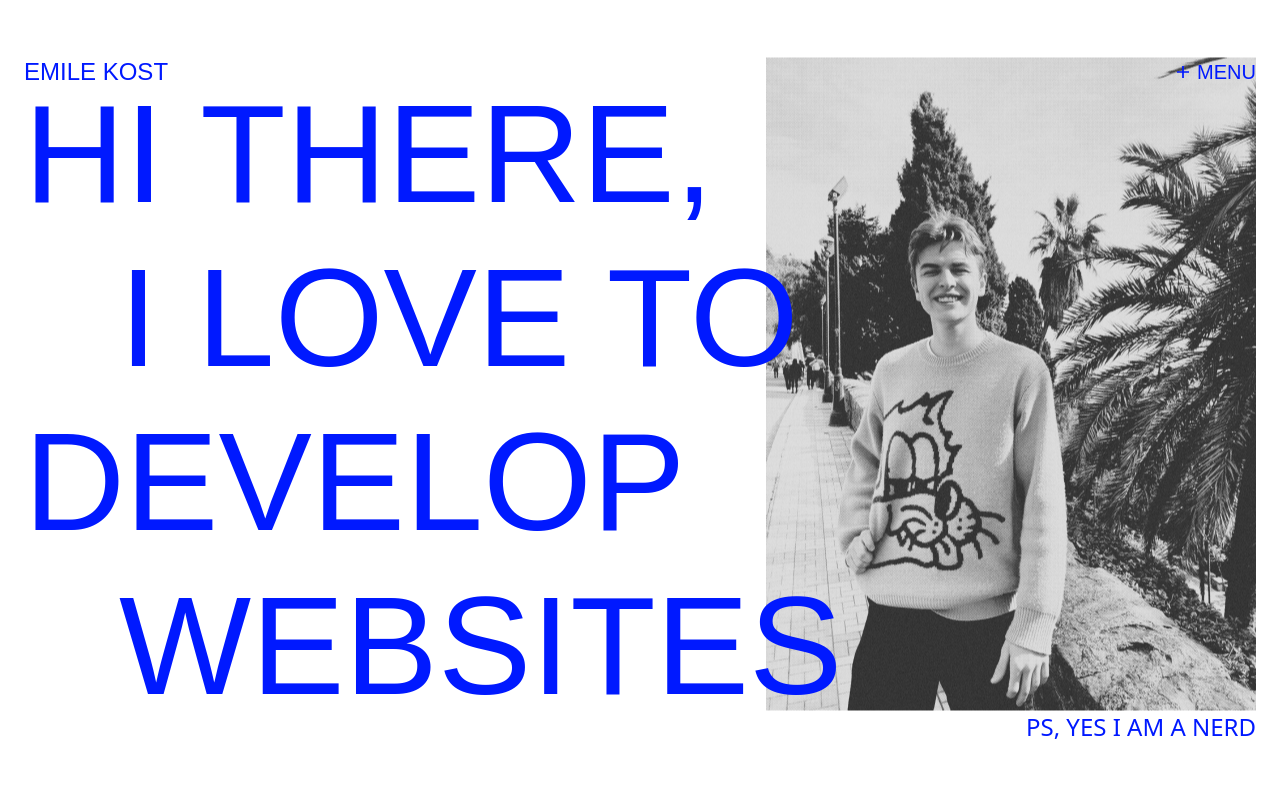
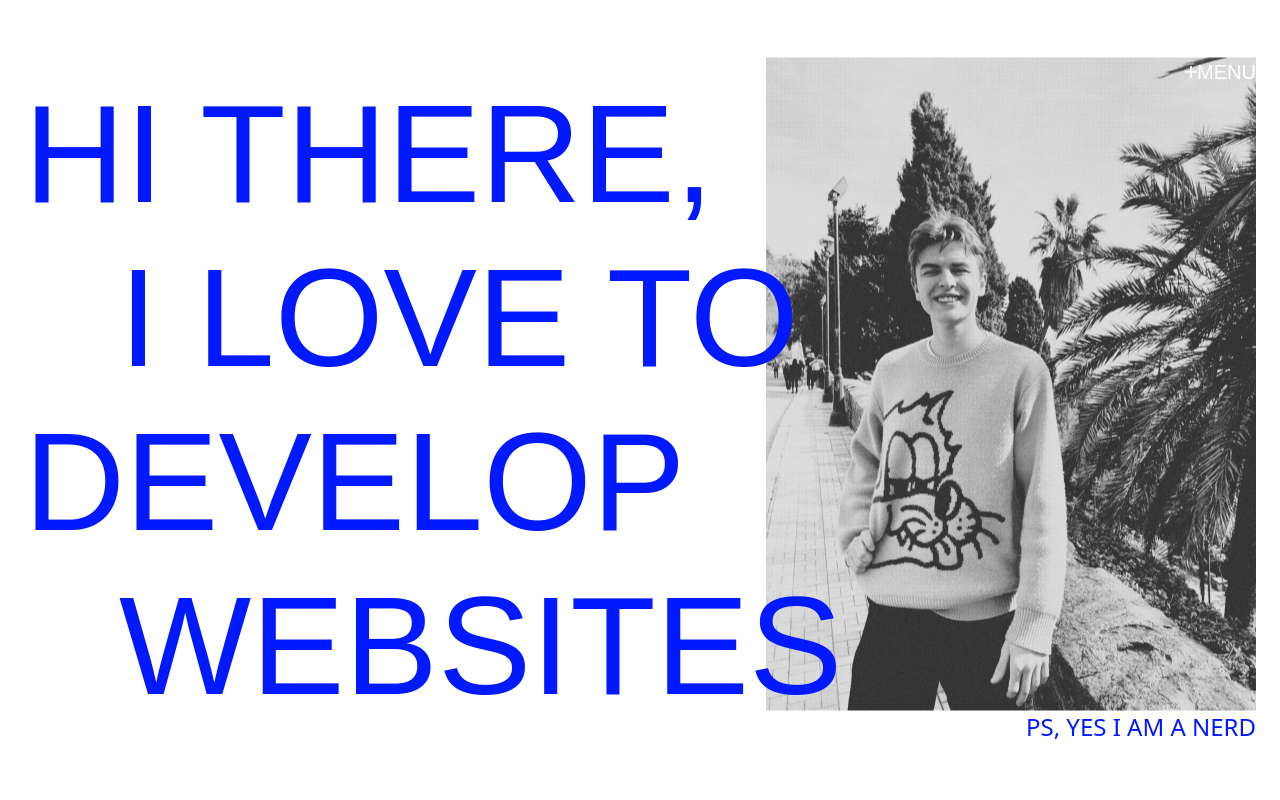
Before and after one commit to EmileKost/portfolio, a Next.js app in the folder frontend/: page / in a window 1280 px wide. Shown: the top 800 px of the page. Built offline with nearby package versions, Linux system fonts and the light colour scheme; a web font is replaced by a local one.

Commit message:
feat: change header color for blue containers

```diff
--- a/frontend/app/page.tsx
+++ b/frontend/app/page.tsx
@@ -1,16 +1,42 @@
+"use client";
+
+import { useEffect, useState, useRef } from "react";
+
 import { TheHeader } from "@/components/header/TheHeader";
 import { HomeHero } from "@/components/HomeHero";
 import { About } from "@/components/About";
 
-import { ROUTES } from "@/src/routes/routes";
+import { useChangeHeaderColor } from "@/src/hooks/useChangeHeaderColor";
+
+// import { ROUTES } from "@/src/routes/routes";
 
 export default function Page() {
+	const refAbout = useRef(null);
+	const refContact = useRef(null);
+
+	const [blueContainerIsInView, setBlueContainerIsInView] =
+		useState<boolean>(false);
+
+	const isInView = useChangeHeaderColor(refAbout, refContact);
+
+	useEffect(() => {
+		isInView ? setBlueContainerIsInView(true) : setBlueContainerIsInView(false);
+	}, [isInView]);
+
 	return (
 		<>
-			<TheHeader />
+			<TheHeader isBlue={blueContainerIsInView} />
 			<main className="w-full">
-				<HomeHero />
-				<About />
+				<div className="w-full">
+					<HomeHero />
+				</div>
+				<div
+					className="w-full"
+					ref={refAbout}>
+					<About />
+				</div>
+				{/* Projects here first */}
+				<div ref={refContact}></div>
 			</main>
 		</>
 	);
--- a/frontend/components/header/Menu.tsx
+++ b/frontend/components/header/Menu.tsx
@@ -1,5 +1,7 @@
 import { useState } from "react";
 import { AnimatePresence, motion } from "framer-motion";
+
+import { twMerge } from "tailwind-merge";
 
 import { IconPlus } from "../icons/Plus";
 
@@ -44,16 +46,19 @@ const circleVariant = {
 	},
 };
 
-export const Menu = () => {
+export const Menu = ({ isBlue }: { isBlue: boolean }) => {
 	const [isOpen, setIsOpen] = useState<boolean>(false);
 
 	return (
 		<div className="flex flex-col md:flex-row-reverse gap-8 items-center">
 			<button
-				className="group uppercase text-base md:text-xl flex items-center gap-2 text-blue-primary"
+				className={twMerge(
+					"group uppercase text-base md:text-xl flex items-center gap-",
+					isBlue ? "text-white-primary" : "text-blue-primary"
+				)}
 				onClick={() => setIsOpen(!isOpen)}>
 				<span className="group-hover:rotate-45 transition-transform">
-					<IconPlus />
+					<IconPlus color={isBlue ? "#FFFFFF" : "#0019FF"} />
 				</span>
 				Menu
 			</button>
--- a/frontend/components/header/TheHeader.tsx
+++ b/frontend/components/header/TheHeader.tsx
@@ -1,6 +1,7 @@
 "use client";
 
 import { motion } from "framer-motion";
+import { twMerge } from "tailwind-merge";
 import { Menu } from "./Menu";
 
 const headerVariants = {
@@ -17,17 +18,21 @@ const headerVariants = {
 	},
 };
 
-export const TheHeader = () => {
+export const TheHeader = ({ isBlue }: { isBlue: boolean }) => {
 	return (
 		<motion.header
 			variants={headerVariants}
 			initial={"initial"}
 			animate={"animate"}
 			className="z-max px-2 md:px-6 py-14 flex justify-between items-start md:items-center font-primary w-full fixed top-0 left-0">
-			<h1 className="uppercase text-xl md:text-2xl text-blue-primary">
+			<h1
+				className={twMerge(
+					"uppercase text-xl md:text-2xl transition-colors",
+					isBlue ? "text-white-primary" : "text-blue-primary"
+				)}>
 				Emile Kost
 			</h1>
-			<Menu />
+			<Menu isBlue={isBlue} />
 		</motion.header>
 	);
 };
--- a/frontend/components/icons/Plus.tsx
+++ b/frontend/components/icons/Plus.tsx
@@ -1,20 +1,18 @@
-import { twMerge } from "tailwind-merge";
-
 type IconPlusProps = {
-	className?: string;
+	color: string;
 };
 
-export const IconPlus = ({ className }: IconPlusProps) => (
+export const IconPlus = ({ color }: IconPlusProps) => (
 	<svg
 		width="12"
 		height="12"
 		viewBox="0 0 8 8"
 		fill="none"
 		xmlns="http://www.w3.org/2000/svg"
-		className={twMerge(className)}>
+		className="transition-colors">
 		<path
 			d="M8 4.57143H4.57143V8H3.42857V4.57143H0V3.42857H3.42857V0H4.57143V3.42857H8V4.57143Z"
-			fill="#0019FF"
+			fill={color}
 		/>
 	</svg>
 );
--- /dev/null
+++ b/frontend/src/hooks/useChangeHeaderColor.ts
@@ -0,0 +1,32 @@
+import { useEffect, useState } from "react";
+import { useInView } from "framer-motion";
+
+import { RefObject } from "react";
+
+export const useChangeHeaderColor = (
+	refAbout: RefObject<Element>,
+	refContact: RefObject<Element>
+) => {
+	const [blueContainerInView, setBlueContainerInView] =
+		useState<boolean>(false);
+	const isAboutInView = useInView(refAbout, { amount: 1 });
+	const isContactInView = useInView(refContact, { amount: 1 });
+
+	useEffect(() => {
+		if (!refAbout || !refContact) return;
+
+		if (isAboutInView || isContactInView) {
+			setBlueContainerInView(true);
+		} else {
+			setBlueContainerInView(false);
+		}
+	}, [
+		isAboutInView,
+		isContactInView,
+		blueContainerInView,
+		refAbout,
+		refContact,
+	]);
+
+	return blueContainerInView;
+};
```
